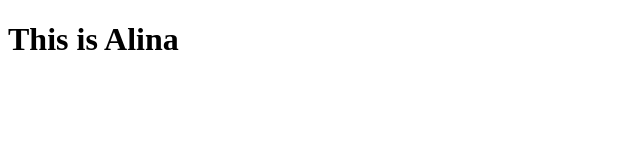
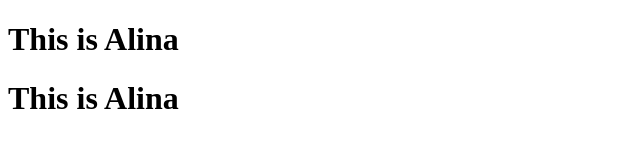
Before and after one commit to alina-khanam/first-project, a plain HTML site: page index.html in a window 1280 px wide. Shown: the whole page, without its empty margins (0-640 px from the left). Drawn offline with Linux system fonts and the light colour scheme.

Commit message:
first commit

```diff
--- a/index.html
+++ b/index.html
@@ -9,6 +9,7 @@
 <body>
     <div>
         <h1>This is Alina</h1>
+        <h1>This is Alina</h1>
     </div>
 
 </body>
```
